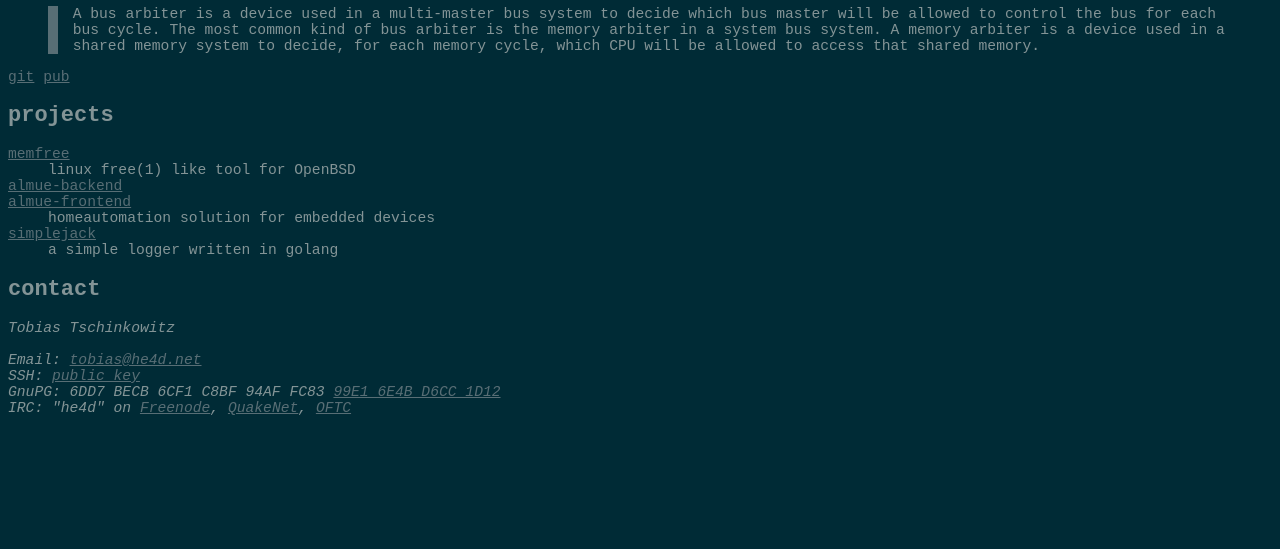
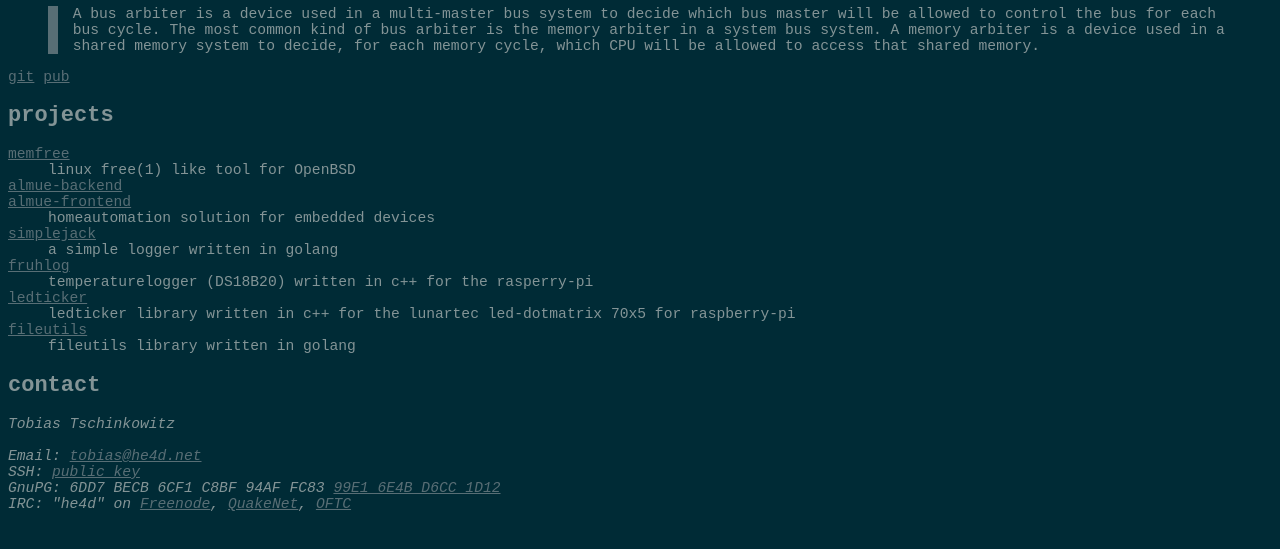
Before and after one commit to he4d/website, a plain HTML site: page index.html in a window 1280 px wide. Shown: the part 93-642 px from the top of the page. Drawn offline with Linux system fonts and the light colour scheme.

Commit message:
updated index and readme

```diff
--- a/index.html
+++ b/index.html
@@ -52,6 +52,12 @@ blockquote {
 			<dd>homeautomation solution for embedded devices</a>
 			<dt><a href="https://github.com/he4d/simplejack">simplejack</a></dt>
 			<dd>a simple logger written in golang</dd>
+			<dt><a href="https://github.com/he4d/fruhlog">fruhlog</a></dt>
+			<dd>temperaturelogger (DS18B20) written in c++ for the rasperry-pi</dd>
+			<dt><a href="https://github.com/he4d/ledticker">ledticker</a></dt>
+			<dd>ledticker library written in c++ for the lunartec led-dotmatrix 70x5 for raspberry-pi</dd>
+			<dt><a href="https://github.com/he4d/fileutils">fileutils</a></dt>
+			<dd>fileutils library written in golang</dd>
 		</dl>
 	</section>
 </main>
```
Also changed, not shown: 1 other file.
